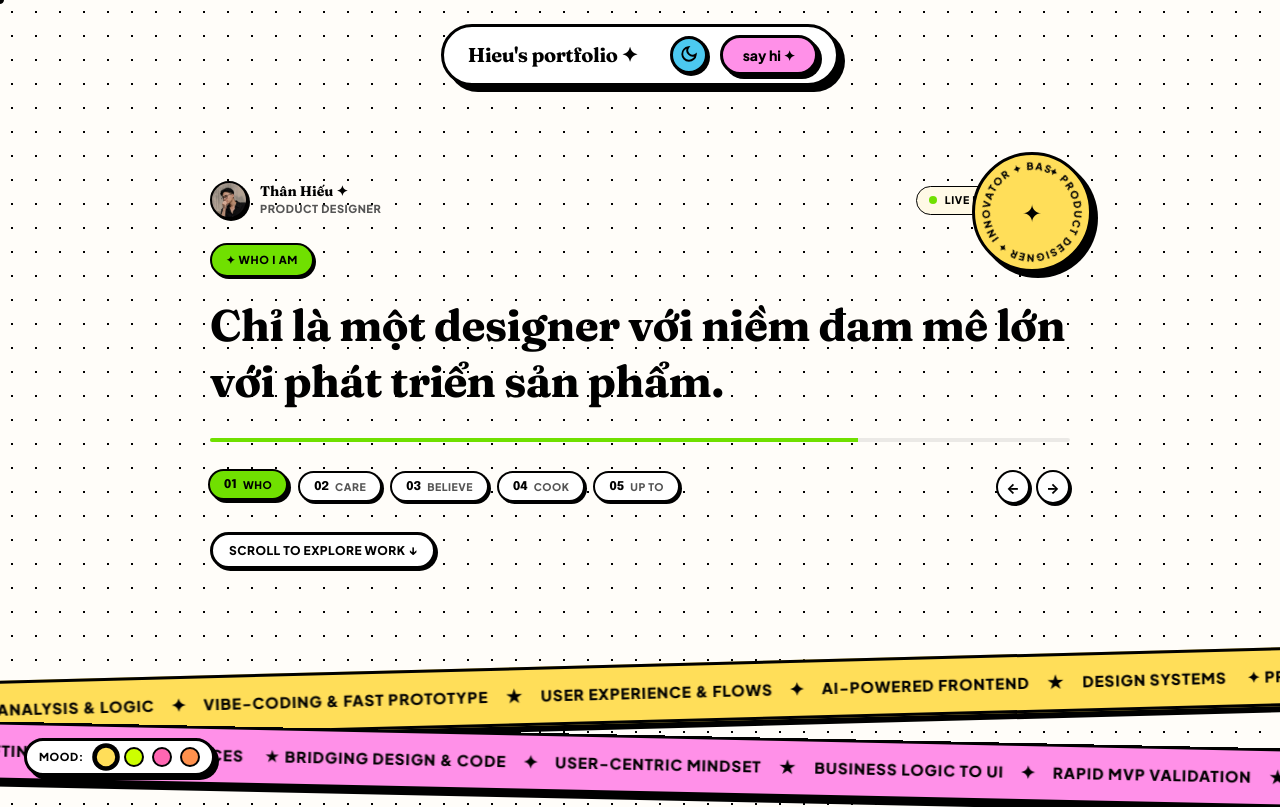
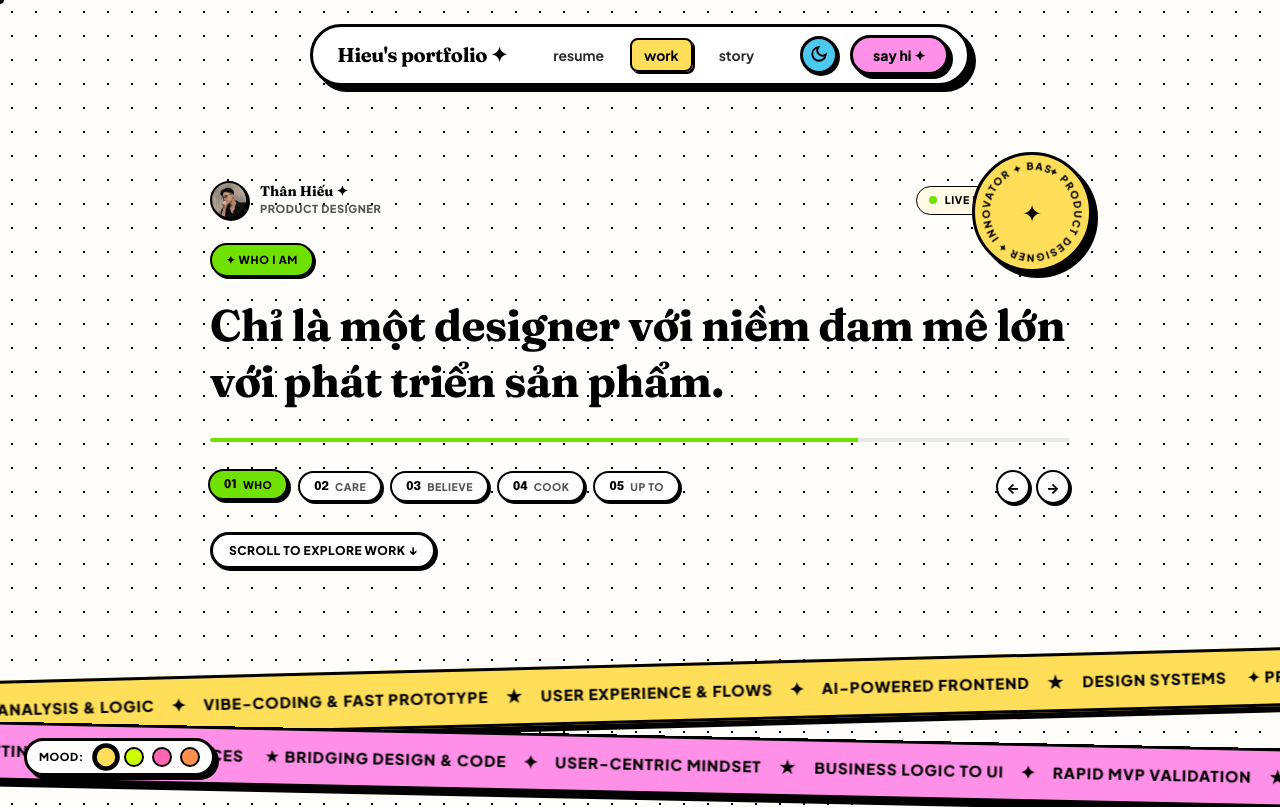
Before and after one commit to Kagerzzz/Portfolio, a website: page index.html in a window 1280 px wide. Shown: the top 807 px of the page. Drawn offline with Linux system fonts and the light colour scheme; no server answers.

Commit message:
fix(nav): retain navigation tabs on desktop, only hide them on mobile viewports

```diff
--- a/css/style.css
+++ b/css/style.css
@@ -2366,6 +2366,10 @@ button {
     white-space: nowrap;
   }
 
+  .nav-links {
+    display: none !important;
+  }
+
   .nav-actions {
     gap: 8px;
   }
--- a/index.html
+++ b/index.html
@@ -30,6 +30,12 @@
   <header class="header">
     <nav class="nav-wrapper">
       <a href="#" class="nav-brand">Hieu's portfolio ✦</a>
+
+      <ul class="nav-links">
+        <li><a href="#cv" class="nav-link">resume</a></li>
+        <li><a href="#work" class="nav-link active">work</a></li>
+        <li><a href="#story" class="nav-link">story</a></li>
+      </ul>
 
       <div class="nav-actions">
         <button id="theme-toggle" class="btn-icon" title="Toggle Light/Dark Theme">
```
